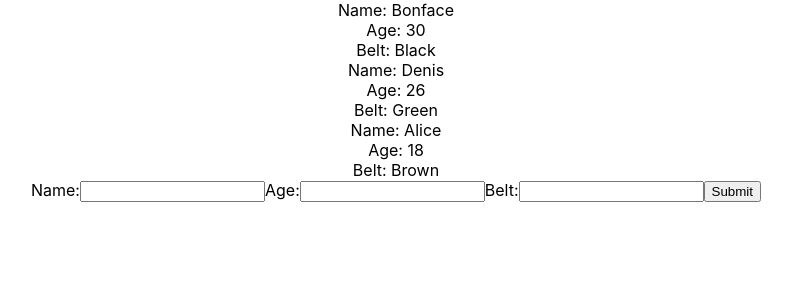
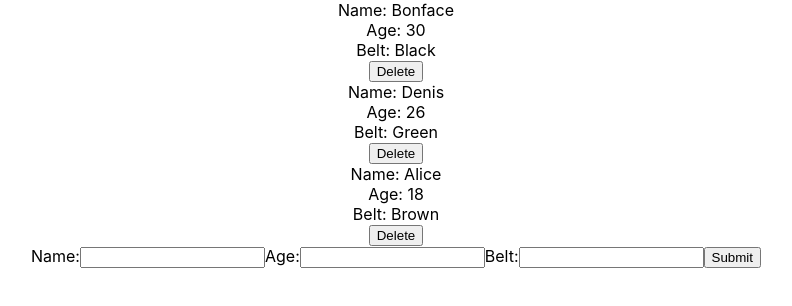
Before and after one commit to iambonface/react-refresher, a React (Create React App) app: page / in a window 1280 px wide. Shown: the top 306 px of the page, without its empty margins (244-1036 px from the left). Built offline with nearby package versions, Linux system fonts and the light colour scheme.

Commit message:
create deleteItem()

```diff
--- a/src/components/Items.js
+++ b/src/components/Items.js
@@ -1,6 +1,6 @@
 import React from 'react';
 
-const Items = ({ items }) => {
+const Items = ({ items, deleteItem }) => {
     //console.log(this.props)
     //const { items } = props;
     const itemList = items.map(item => {
@@ -9,6 +9,7 @@ const Items = ({ items }) => {
                 <div>Name: { item.name }</div>
                 <div>Age: { item.age }</div>
                 <div>Belt: { item.belt }</div>
+                <button onClick={ () => { deleteItem(item.id) } }>Delete</button>
             </div>
         )
     })
--- a/src/containers/App.js
+++ b/src/containers/App.js
@@ -20,10 +20,20 @@ class App extends Component {
       items
     })
   }
+
+  deleteItem = (id) => {
+    //console.log(id)
+    let items = this.state.items.filter(item => {
+      return item.id !== id
+    })
+    this.setState({
+      items
+    })
+  }
   render() {
     return (
       <div className="App">
-      <Items items={ this.state.items }/>
+      <Items items={ this.state.items } deleteItem={ this.deleteItem }/>
       <AddItem addItem={this.addItem} />
       </div>
     );
```
